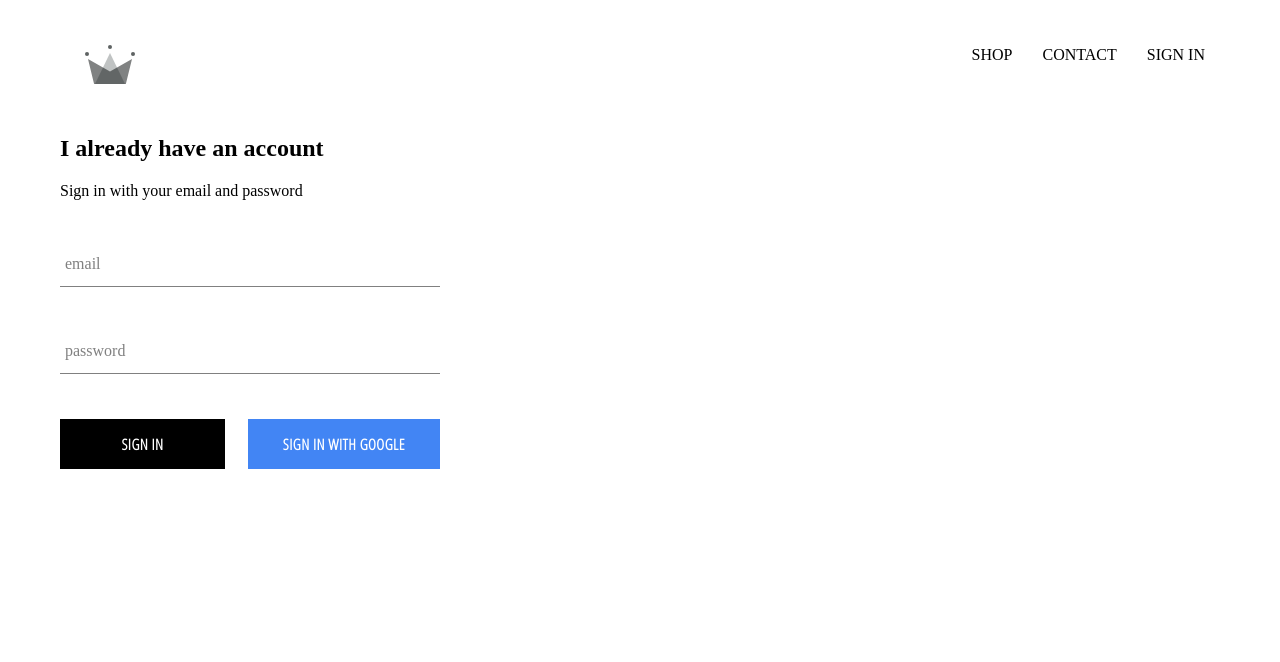
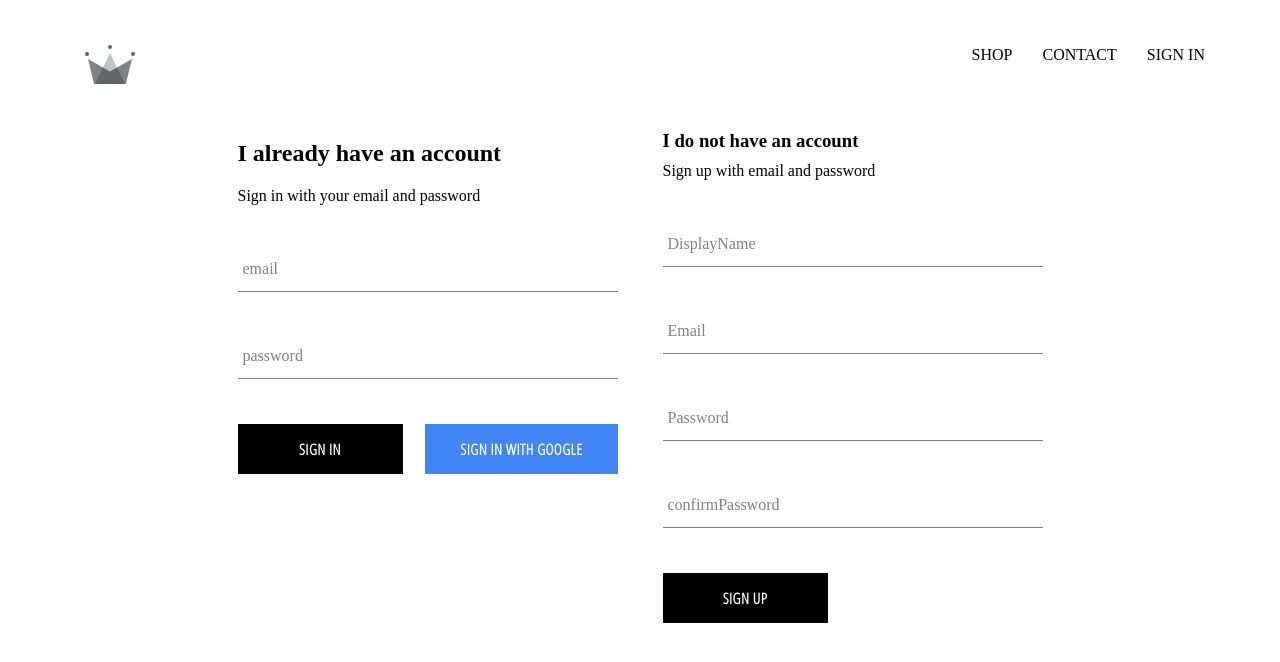
Before and after one commit to Joggz/JoggzClothing, a React (Create React App) app: page /signin in a window 1280 px wide. Shown: the top 662 px of the page. Built offline with nearby package versions, Linux system fonts and the light colour scheme; no server answers.

Commit message:
adds authenciation with firebase: sign in with email and password - sign in with google - adds signin and sign up components

```diff
--- a/src/Firebase/Firebase.utils.js
+++ b/src/Firebase/Firebase.utils.js
@@ -18,6 +18,34 @@
   export const auth = firebase.auth();
   export const firestore = firebase.firestore();
 
+  export const createUserProfileDocument = async (userAuth, additionalData) => {
+    if(!userAuth) return;
+
+    const userRef = firestore.doc(`user/${userAuth.uid}`);
+    console.log(userRef)
+
+    const snapShot = await userRef.get();
+    console.log(snapShot);
+
+    if(!snapShot.exists){
+      const {displayName, email} = userAuth;
+      const createdAt = new Date();
+
+      try {
+        await userRef.set({
+          displayName,
+          email,
+          createdAt,
+          ...additionalData
+        })
+
+      } catch (error) {
+        console.log('error' + error.message)
+      }
+    }
+      return userRef
+  }
+
   const provider = new firebase.auth.GoogleAuthProvider();
   provider.setCustomParameters({ prompt: 'select_account'});
   export const signInWithGoogle = () => auth.signInWithPopup(provider);
--- a/src/components/customButton/customButton.style.scss
+++ b/src/components/customButton/customButton.style.scss
@@ -20,6 +20,7 @@
     color: black;
     border: 1px solid black;
   }
+
   &.google-sign-in {
     background-color: #4285f4;
     color: white;
--- /dev/null
+++ b/src/components/sign-up/sign-up.component.jsx
@@ -0,0 +1,99 @@
+import React, { Component } from 'react';
+
+import FormInput from '../FormInput/FormInput.component';
+import CustomButton from '../customButton/customButton.component';
+
+import { auth, createUserProfileDocument } from '../../Firebase/Firebase.utils';
+
+import './sign-up.style.scss';
+
+class Signup extends Component {
+    constructor(){
+        super()
+
+        this.state = {
+            displayName: '',
+            email: '',
+            password: '',
+            confirmPassword: ''
+        }
+    }
+
+    handleSubmit = async (e) =>  {
+         e.preventDefault();
+         const { displayName, email, password, confirmPassword} = this.state;
+
+         if(password !== confirmPassword) {
+             alert('Password mismatch')
+             return;
+         }
+
+         try {
+         const { user } = await auth.createUserWithEmailAndPassword(email, password)
+             await createUserProfileDocument(user, {displayName});
+
+             this.setState({
+                displayName: '',
+                email: '',
+                password: '',
+                confirmPassword: '',
+             })
+             console.log(this.state)
+         } catch (error) {
+             console.error(error)
+         }
+
+    }
+
+    handleChange = (e) => {
+        const { name, value } = e.target
+
+        this.setState({
+            [name]: value
+        })
+    }
+
+    render() {
+        const { displayName, email, password, confirmPassword} = this.state;
+        return (
+            <div className='sign-up'>
+                <h3 className="title">I do not have an account</h3>
+                <span>Sign up with  email and password</span>
+                    <form onSubmit={this.handleSubmit}>
+                <FormInput
+                 type='text'
+                 name='displayName'
+                 value={displayName}
+                 label='DisplayName'
+                 onChange={this.handleChange}
+                />
+                <FormInput
+                 type='email'
+                 name='email'
+                 value={email}
+                 label='Email'
+                 onChange={this.handleChange}
+                />
+                <FormInput
+                 type='password'
+                 name='password'
+                 value={password}
+                 label='Password'
+                 onChange={this.handleChange}
+                />
+                <FormInput
+                 type='password'
+                 name='confirmPassword'
+                 value={confirmPassword}
+                 label='confirmPassword'
+                 onChange={this.handleChange}
+                />
+                <CustomButton type='submit'>Sign Up</CustomButton>
+              </form>
+            </div>
+        )
+    }
+}
+
+
+export default Signup
--- /dev/null
+++ b/src/components/sign-up/sign-up.style.scss
@@ -0,0 +1,9 @@
+.sign-up{
+    display: flex;
+    flex-direction: column;
+    width: 380px;
+
+    .title{
+        margin: 10px 0;
+    }
+}
--- a/src/components/signIn/signIn.component.jsx
+++ b/src/components/signIn/signIn.component.jsx
@@ -1,7 +1,7 @@
 import React from "react";
 
 import './signIn.style.scss';
-import { signInWithGoogle } from '../../Firebase/Firebase.utils';
+import {auth, signInWithGoogle } from '../../Firebase/Firebase.utils';
 import FormInput from '../FormInput/FormInput.component';
 import CustomButton from "../customButton/customButton.component";
 
@@ -15,12 +15,21 @@
         }
     }
 
-    handleSubmit = ( e ) => {
+    handleSubmit = async ( e ) => {
         e.preventDefault();
+        const { email, password } = this.state;
+        try {
+             await auth.signInWithEmailAndPassword(email, password);
+            this.setState({
+                email: '',
+                password: ''
+            })
+        } catch (error) {
+            console.log(error)
+        }
 
-        this.setState({
-            email: '', password: ''
-        })
+
+
     }
     handleChange = e => {
         const { value, name } = e.target;
--- a/src/container/App.js
+++ b/src/container/App.js
@@ -6,7 +6,7 @@
 import Header from '../components/Header/header.component';
 import SignInAndSignUpPage from '../pages/sign-in-and-sign-up/sign-in-and-sign-up'
 import SignIn from '../components/signIn/signIn.component';
-import { auth } from '../Firebase/Firebase.utils';
+import { auth, createUserProfileDocument } from '../Firebase/Firebase.utils';
 
 class App extends React.Component {
   constructor(){
@@ -22,10 +22,28 @@
 
 
   componentDidMount(){
-    this.unsubcribeFromAuth = auth.onAuthStateChanged(user => {
-      this.setState({ currentUser: user});
+    this.unsubcribeFromAuth = auth.onAuthStateChanged(async userAuth => {
+      if(userAuth){
+        const userRef = await createUserProfileDocument(userAuth);
 
-      console.log(user)
+        userRef.onSnapshot(snapshot => {
+          this.setState({
+            currentUser: {
+              id: snapshot.id,
+              ...snapshot.data()
+            }
+          }, () => {
+            console.log(this.state)
+          })
+        })
+        this.setState({
+          currentUser: userAuth
+        })
+
+      }
+
+
+      console.log(userAuth)
     })
   }
 
@@ -42,7 +60,7 @@
           <Route exact path='/' component={ HomePage } />
           {/* <Route exact path='/hats' component={ Hatspage } /> */}
           {/* <Route exact path='/Sneakers' component={ Sneakers } /> */}
-          <Route exact path='/signin' component={ SignIn } />
+          <Route exact path='/signin' component={ SignInAndSignUpPage } />
 
 
         </Switch>
--- a/src/pages/sign-in-and-sign-up/sign-in-and-sign-up.jsx
+++ b/src/pages/sign-in-and-sign-up/sign-in-and-sign-up.jsx
@@ -1,8 +1,14 @@
 import React from "react";
+
+import SignIn from '../../components/signIn/signIn.component';
+import Signup from '../../components/sign-up/sign-up.component';
+
+import './sign-in-and-sign-up.style.scss';
 
 const SignInAndSignUpPage =  () => (
     <div className='sign-in-and-sign-up'>
-        SIGN IN
+       <SignIn/>
+       <Signup/>
     </div>
 
 )
--- a/src/pages/sign-in-and-sign-up/sign-in-and-sign-up.style.scss
+++ b/src/pages/sign-in-and-sign-up/sign-in-and-sign-up.style.scss
@@ -0,0 +1,6 @@
+.sign-in-and-sign-up{
+    display: flex;
+    width: 850px;
+    justify-content: space-around;
+    margin: 30px auto;
+}
```
Lines whose indentation alone changed are shown as unchanged.
